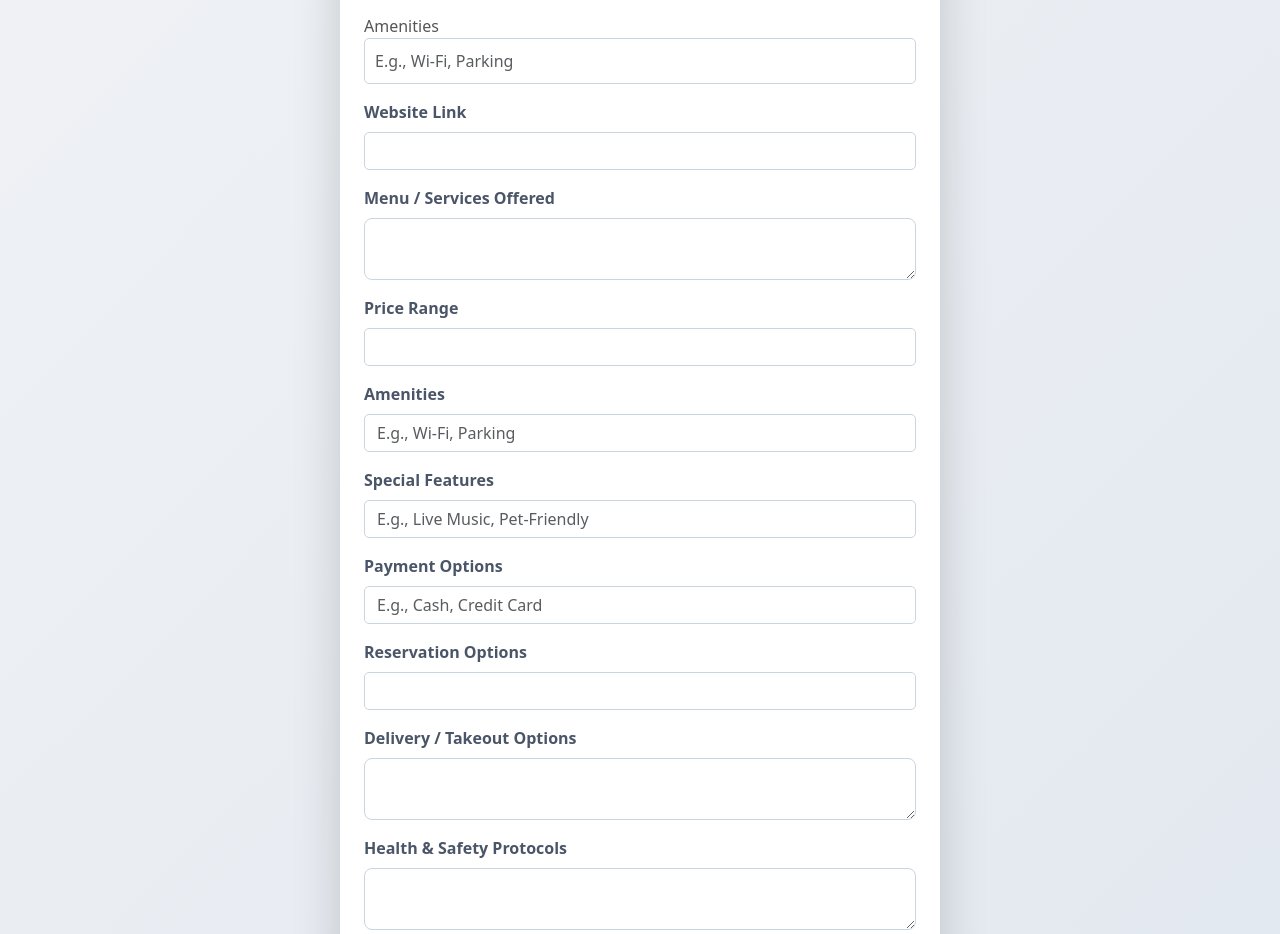
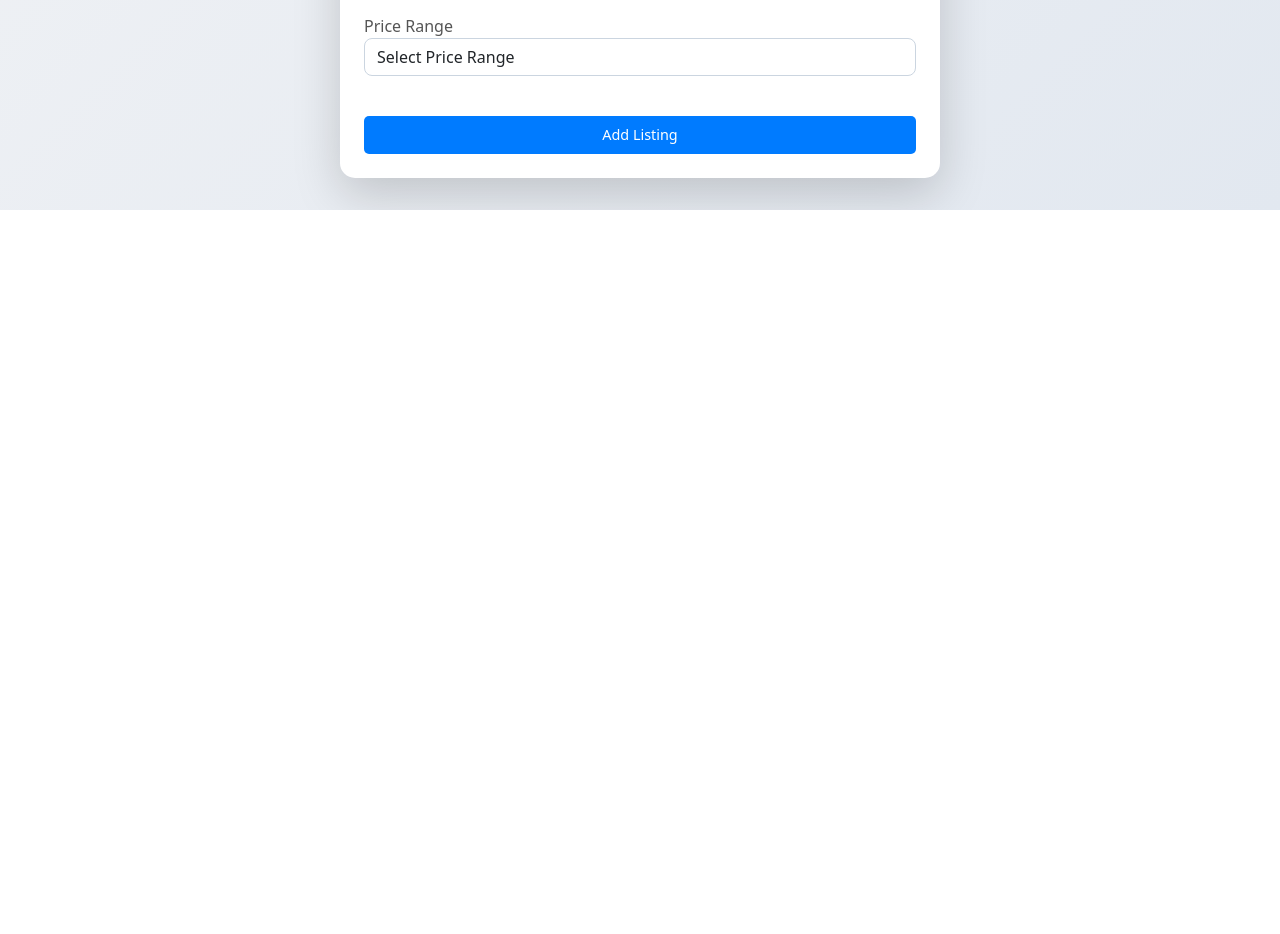
Before and after one commit to gopinathsjsu/team-project-cmpe-2020-02-spartans, a React (Create React App) app in the folder Frontend/: page /AddListing in a window 1280 px wide. Shown: the part 778-1712 px from the top of the page. After the commit the page ends 988 px from the top, so only its background shows below. Built offline with nearby package versions, Linux system fonts and the light colour scheme.

Commit message:
cleaned up AddListing file

```diff
--- a/Frontend/src/AddListing.js
+++ b/Frontend/src/AddListing.js
@@ -1,149 +1,11 @@
-// import React, { useState } from 'react';
-// import { useNavigate } from 'react-router-dom';
-// import 'bootstrap/dist/css/bootstrap.min.css';
-// import './AddListing.css';
-
-
-// function AddListing() {
-//     const [formData, setFormData] = useState({
-//         name: '',
-//         address: '',
-//         contact: '',
-//         hours: '',
-//         category: '',
-//         website: '',
-//         description: '',
-//         photos: null,
-//         menu: '',
-//         priceRange: '',
-//         amenities: [],
-//         features: [],
-//         paymentOptions: [],
-//         reservationLink: '',
-//         deliveryOptions: '',
-//         healthSafety: '',
-//         policies: ''
-//     });
-
-//     const handleChange = (e) => {
-//         const { name, value, files } = e.target;
-//         if (name === "photos") {
-//             setFormData({ ...formData, photos: files });
-//         } else {
-//             setFormData({ ...formData, [name]: value });
-//         }
-//     };
-
-//     const handleSubmit = (e) => {
-//         e.preventDefault();
-//         // Handle form submission, e.g., API call to save listing
-//         console.log(formData);
-//     };
-
-//     return (
-//         <div className="container add-listing-container p-4">
-//             <h2 className="text-center mb-4">Add New Listing</h2>
-//             <form onSubmit={handleSubmit} className="add-listing-form">
-
-//                 <div className="mb-3">
-//                     <label className="form-label">Business Name</label>
-//                     <input type="text" className="form-control" name="name" value={formData.name} onChange={handleChange} required />
-//                 </div>
-
-//                 <div className="mb-3">
-//                     <label className="form-label">Address</label>
-//                     <input type="text" className="form-control" name="address" value={formData.address} onChange={handleChange} required />
-//                 </div>
-
-//                 <div className="mb-3">
-//                     <label className="form-label">Contact Information</label>
-//                     <input type="text" className="form-control" name="contact" value={formData.contact} onChange={handleChange} required />
-//                 </div>
-
-//                 <div className="mb-3">
-//                     <label className="form-label">Operating Hours</label>
-//                     <input type="text" className="form-control" name="hours" value={formData.hours} onChange={handleChange} />
-//                 </div>
-
-//                 <div className="mb-3">
-//                     <label className="form-label">Category</label>
-//                     <input type="text" className="form-control" name="category" value={formData.category} onChange={handleChange} />
-//                 </div>
-
-//                 <div className="mb-3">
-//                     <label className="form-label">Website Link</label>
-//                     <input type="url" className="form-control" name="website" value={formData.website} onChange={handleChange} />
-//                 </div>
-
-//                 <div className="mb-3">
-//                     <label className="form-label">Business Description</label>
-//                     <textarea className="form-control" name="description" value={formData.description} onChange={handleChange} />
-//                 </div>
-
-//                 <div className="mb-3">
-//                     <label className="form-label">Upload Photos</label>
-//                     <input type="file" className="form-control" name="photos" multiple onChange={handleChange} />
-//                 </div>
-
-//                 <div className="mb-3">
-//                     <label className="form-label">Menu / Services Offered</label>
-//                     <textarea className="form-control" name="menu" value={formData.menu} onChange={handleChange} />
-//                 </div>
-
-//                 <div className="mb-3">
-//                     <label className="form-label">Price Range</label>
-//                     <input type="text" className="form-control" name="priceRange" value={formData.priceRange} onChange={handleChange} />
-//                 </div>
-
-//                 <div className="mb-3">
-//                     <label className="form-label">Amenities</label>
-//                     <input type="text" className="form-control" name="amenities" value={formData.amenities} onChange={handleChange} placeholder="E.g., Wi-Fi, Parking" />
-//                 </div>
-
-//                 <div className="mb-3">
-//                     <label className="form-label">Special Features</label>
-//                     <input type="text" className="form-control" name="features" value={formData.features} onChange={handleChange} placeholder="E.g., Live Music, Pet-Friendly" />
-//                 </div>
-
-//                 <div className="mb-3">
-//                     <label className="form-label">Payment Options</label>
-//                     <input type="text" className="form-control" name="paymentOptions" value={formData.paymentOptions} onChange={handleChange} placeholder="E.g., Cash, Credit Card" />
-//                 </div>
-
-//                 <div className="mb-3">
-//                     <label className="form-label">Reservation Options</label>
-//                     <input type="text" className="form-control" name="reservationLink" value={formData.reservationLink} onChange={handleChange} />
-//                 </div>
-
-//                 <div className="mb-3">
-//                     <label className="form-label">Delivery / Takeout Options</label>
-//                     <textarea className="form-control" name="deliveryOptions" value={formData.deliveryOptions} onChange={handleChange} />
-//                 </div>
-
-//                 <div className="mb-3">
-//                     <label className="form-label">Health & Safety Protocols</label>
-//                     <textarea className="form-control" name="healthSafety" value={formData.healthSafety} onChange={handleChange} />
-//                 </div>
-
-//                 <div className="mb-3">
-//                     <label className="form-label">Business Policies</label>
-//                     <textarea className="form-control" name="policies" value={formData.policies} onChange={handleChange} />
-//                 </div>
-
-//                 <button type="submit" className="btn btn-primary w-100">Submit Listing</button>
-//             </form>
-//         </div>
-//     );
-// }
-
-// export default AddListing;
-
-
 import React, { useState } from 'react';
 import 'bootstrap/dist/css/bootstrap.min.css';
 import './AddListing.css';
 import { useNavigate } from 'react-router-dom';
+
 function AddListing() {
+    const navigate = useNavigate();
+
     const [formData, setFormData] = useState({
         name: '',
         address: '',
@@ -153,135 +15,159 @@ function AddListing() {
         website: '',
         description: '',
         photos: null,
-        menu: '',
         priceRange: '',
-        amenities: [],
-        features: [],
-        paymentOptions: [],
-        reservationLink: '',
-        deliveryOptions: '',
-        healthSafety: '',
-        policies: ''
     });
+    const [error, setError] = useState(null); // Error handling
+    const [isSubmitting, setIsSubmitting] = useState(false);
 
     const handleChange = (e) => {
         const { name, value, files } = e.target;
         setFormData({
             ...formData,
-            [name]: name === "photos" ? files : value
+            [name]: name === "photos" ? files : value,
         });
     };
 
-    const handleSubmit = (e) => {
+    const handleSubmit = async (e) => {
         e.preventDefault();
-        console.log(formData);
+        setIsSubmitting(true);
+        setError(null);
+
+        const accessToken = sessionStorage.getItem('accessToken');
+        if (!accessToken) {
+            alert('You must be logged in to perform this action.');
+            navigate('/login');
+            return;
+        }
+
+        const formDataToSend = new FormData();
+        for (let key in formData) {
+            if (key === 'photos' && formData[key]) {
+                Array.from(formData[key]).forEach((file) => formDataToSend.append('photos', file));
+            } else {
+                formDataToSend.append(key, formData[key]);
+            }
+        }
+
+        try {
+            const response = await fetch('http://127.0.0.1:8000/api/accounts/owner/add-listing/', {
+                method: 'POST',
+                headers: {
+                    Authorization: `Bearer ${accessToken}`,
+                },
+                body: formDataToSend,
+            });
+
+            if (!response.ok) {
+                throw new Error('Failed to add listing. Please check your inputs.');
+            }
+
+            alert('Listing added successfully!');
+            navigate('/BusinessOwnerDashboard'); // Redirect to dashboard
+        } catch (err) {
+            console.error(err);
+            setError(err.message);
+        } finally {
+            setIsSubmitting(false);
+        }
     };
 
     return (
         <div className="add-listing-container d-flex flex-column align-items-center">
             <div className="card listing-card shadow-lg p-4 mt-5">
                 <h2 className="text-center mb-4">Create a New Listing</h2>
+                {error && <p className="text-danger text-center">{error}</p>}
                 <form onSubmit={handleSubmit}>
-                    {/* Business Name */}
                     <div className="form-group mb-3">
                         <label>Business Name</label>
-                        <input type="text" className="form-control" name="name" value={formData.name} onChange={handleChange} required />
+                        <input
+                            type="text"
+                            className="form-control"
+                            name="name"
+                            value={formData.name}
+                            onChange={handleChange}
+                            required
+                        />
                     </div>
-
-                    {/* Address */}
                     <div className="form-group mb-3">
                         <label>Address</label>
-                        <input type="text" className="form-control" name="address" value={formData.address} onChange={handleChange} required />
+                        <input
+                            type="text"
+                            className="form-control"
+                            name="address"
+                            value={formData.address}
+                            onChange={handleChange}
+                            required
+                        />
                     </div>
-
-                    {/* Contact */}
                     <div className="form-group mb-3">
                         <label>Contact Information</label>
-                        <input type="text" className="form-control" name="contact" value={formData.contact} onChange={handleChange} required />
+                        <input
+                            type="text"
+                            className="form-control"
+                            name="contact"
+                            value={formData.contact}
+                            onChange={handleChange}
+                            required
+                        />
                     </div>
-
-                    {/* Hours */}
                     <div className="form-group mb-3">
                         <label>Operating Hours</label>
-                        <input type="text" className="form-control" name="hours" value={formData.hours} onChange={handleChange} />
+                        <input
+                            type="text"
+                            className="form-control"
+                            name="hours"
+                            value={formData.hours}
+                            onChange={handleChange}
+                        />
                     </div>
-
-                    {/* Category */}
                     <div className="form-group mb-3">
                         <label>Category</label>
-                        <input type="text" className="form-control" name="category" value={formData.category} onChange={handleChange} />
+                        <input
+                            type="text"
+                            className="form-control"
+                            name="category"
+                            value={formData.category}
+                            onChange={handleChange}
+                        />
                     </div>
-
-                    {/* Description */}
                     <div className="form-group mb-3">
                         <label>Business Description</label>
-                        <textarea className="form-control" name="description" value={formData.description} onChange={handleChange} />
+                        <textarea
+                            className="form-control"
+                            name="description"
+                            value={formData.description}
+                            onChange={handleChange}
+                        />
                     </div>
-
-                    {/* Photos */}
                     <div className="form-group mb-3">
                         <label>Upload Photos</label>
-                        <input type="file" className="form-control" name="photos" multiple onChange={handleChange} />
+                        <input
+                            type="file"
+                            className="form-control"
+                            name="photos"
+                            multiple
+                            onChange={handleChange}
+                        />
                     </div>
-
-                    {/* Amenities */}
                     <div className="form-group mb-3">
-                        <label>Amenities</label>
-                        <input type="text" className="form-control" name="amenities" value={formData.amenities} onChange={handleChange} placeholder="E.g., Wi-Fi, Parking" />
+                        <label>Price Range</label>
+                        <select
+                            className="form-control"
+                            name="priceRange"
+                            value={formData.priceRange}
+                            onChange={handleChange}
+                            required
+                        >
+                            <option value="">Select Price Range</option>
+                            <option value="$">Low ($)</option>
+                            <option value="$$">Moderate ($$)</option>
+                            <option value="$$$">Expensive ($$$)</option>
+                        </select>
                     </div>
-
-                    <div className="mb-3">
-                     <label className="form-label">Website Link</label>
-                  <input type="url" className="form-control" name="website" value={formData.website} onChange={handleChange} />
-             </div>
-
-             <div className="mb-3">
-                   <label className="form-label">Menu / Services Offered</label>
-                  <textarea className="form-control" name="menu" value={formData.menu} onChange={handleChange} />
-                </div>
-
-                <div className="mb-3">
-                    <label className="form-label">Price Range</label>
-                    <input type="text" className="form-control" name="priceRange" value={formData.priceRange} onChange={handleChange} />
-                </div>
-
-                <div className="mb-3">
-                    <label className="form-label">Amenities</label>
-                    <input type="text" className="form-control" name="amenities" value={formData.amenities} onChange={handleChange} placeholder="E.g., Wi-Fi, Parking" />
-                </div>
-
-                <div className="mb-3">
-                    <label className="form-label">Special Features</label>
-                    <input type="text" className="form-control" name="features" value={formData.features} onChange={handleChange} placeholder="E.g., Live Music, Pet-Friendly" />
-                </div>
-
-                <div className="mb-3">
-                    <label className="form-label">Payment Options</label>
-                    <input type="text" className="form-control" name="paymentOptions" value={formData.paymentOptions} onChange={handleChange} placeholder="E.g., Cash, Credit Card" />
-                </div>
-
-                <div className="mb-3">
-                    <label className="form-label">Reservation Options</label>
-                    <input type="text" className="form-control" name="reservationLink" value={formData.reservationLink} onChange={handleChange} />
-                </div>
-
-                <div className="mb-3">
-                    <label className="form-label">Delivery / Takeout Options</label>
-                    <textarea className="form-control" name="deliveryOptions" value={formData.deliveryOptions} onChange={handleChange} />
-                </div>
-
-                <div className="mb-3">
-                    <label className="form-label">Health & Safety Protocols</label>
-                    <textarea className="form-control" name="healthSafety" value={formData.healthSafety} onChange={handleChange} />
-                </div>
-
-                <div className="mb-3">
-                    <label className="form-label">Business Policies</label>
-                    <textarea className="form-control" name="policies" value={formData.policies} onChange={handleChange} />
-                </div>
-
-                    {/* Submission */}
-                    <button type="submit" className="btn btn-primary w-100 mt-4 animate-submit">Add Listing</button>
+                    <button type="submit" className="btn btn-primary w-100 mt-4" disabled={isSubmitting}>
+                        {isSubmitting ? 'Submitting...' : 'Add Listing'}
+                    </button>
                 </form>
             </div>
         </div>
--- a/Frontend/src/BusinessOwnerDashboard.js
+++ b/Frontend/src/BusinessOwnerDashboard.js
@@ -100,8 +100,6 @@ function BusinessOwnerDashboard() {
                                 )}
                             </div>
                         </nav>
-                        <h1>Restaurant Finder</h1>
-                        <p>Discover the best places to eat around you</p>
                     </header>
 
                     <div className="dashboard-header text-center mb-4">
```
